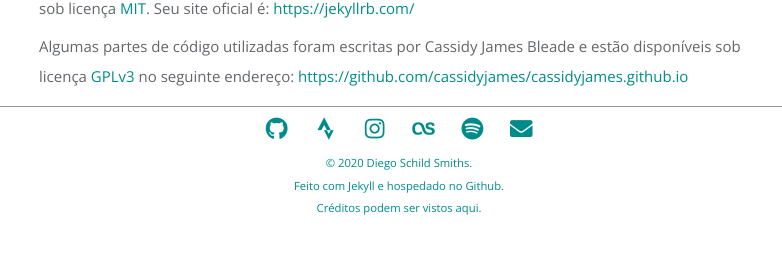
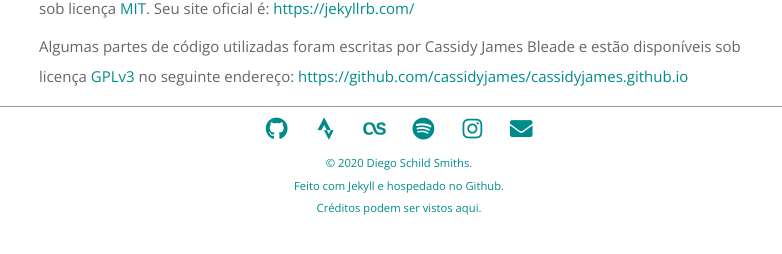
Before and after one commit to diegossmiths/diegossmiths.github.io, a Jekyll site: the page built from creditos.md, in a window 1280 px wide. Shown: the part 157-411 px from the top of the page, without its empty margins (241-1023 px from the left). Built offline with Jekyll 4.4.1, drawn with Linux system fonts in a browser that asks for light colours; our own code applies the rules of GitHub Pages for plain Markdown files.

Commit message:
Update footer.html
Alterando a ordem dos elementos do rodapé.

```diff
--- a/_includes/footer.html
+++ b/_includes/footer.html
@@ -10,11 +10,6 @@
                 <i class="fab fa-strava"></i>
             </a>
         </li>
-        <li class="instagram">
-            <a href="https://instagram.com/{{ site.instagram_username }}" title="Instagram">
-                <i class="fab fa-instagram"></i>
-            </a>
-        </li>
 		<li class="lastfm">
 			<a href="https://www.last.fm/pt/user/{{ site.lastfm_username }}" title="LastFM">
                 <i class="fab fa-lastfm"></i>
@@ -25,7 +20,12 @@
                 <i class="fab fa-spotify"></i>
             </a>
         </li>
-        <li class="email">
+        <li class="instagram">
+            <a href="https://instagram.com/{{ site.instagram_username }}" title="Instagram">
+                <i class="fab fa-instagram"></i>
+            </a>
+        </li>
+	    <li class="email">
             <a href="mailto:{{ site.email_address }}" title="Email">
                 <i class="fa fa-envelope"></i>
             </a>
```
